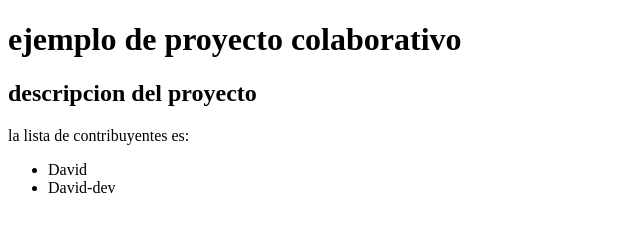
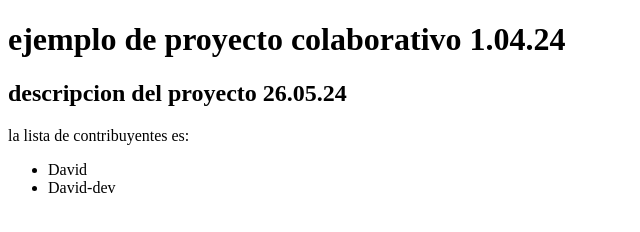
Before and after one commit to davidmartisangu/Clase10, a plain HTML site: page index.html in a window 1280 px wide. Shown: the whole page, without its empty margins (0-640 px from the left). Drawn offline with Linux system fonts and the light colour scheme.

Commit message:
Update index.html
Añadiendo fechas

```diff
--- a/index.html
+++ b/index.html
@@ -7,8 +7,8 @@
 </head>
 <body>
     <header>
-        <h1>ejemplo de proyecto colaborativo</h1>
-        <h2>descripcion del proyecto</h2>
+        <h1>ejemplo de proyecto colaborativo 1.04.24</h1>
+        <h2>descripcion del proyecto 26.05.24</h2>
         <p>la lista de contribuyentes es:</p>
         <ul>
             <li>David</li>
```
